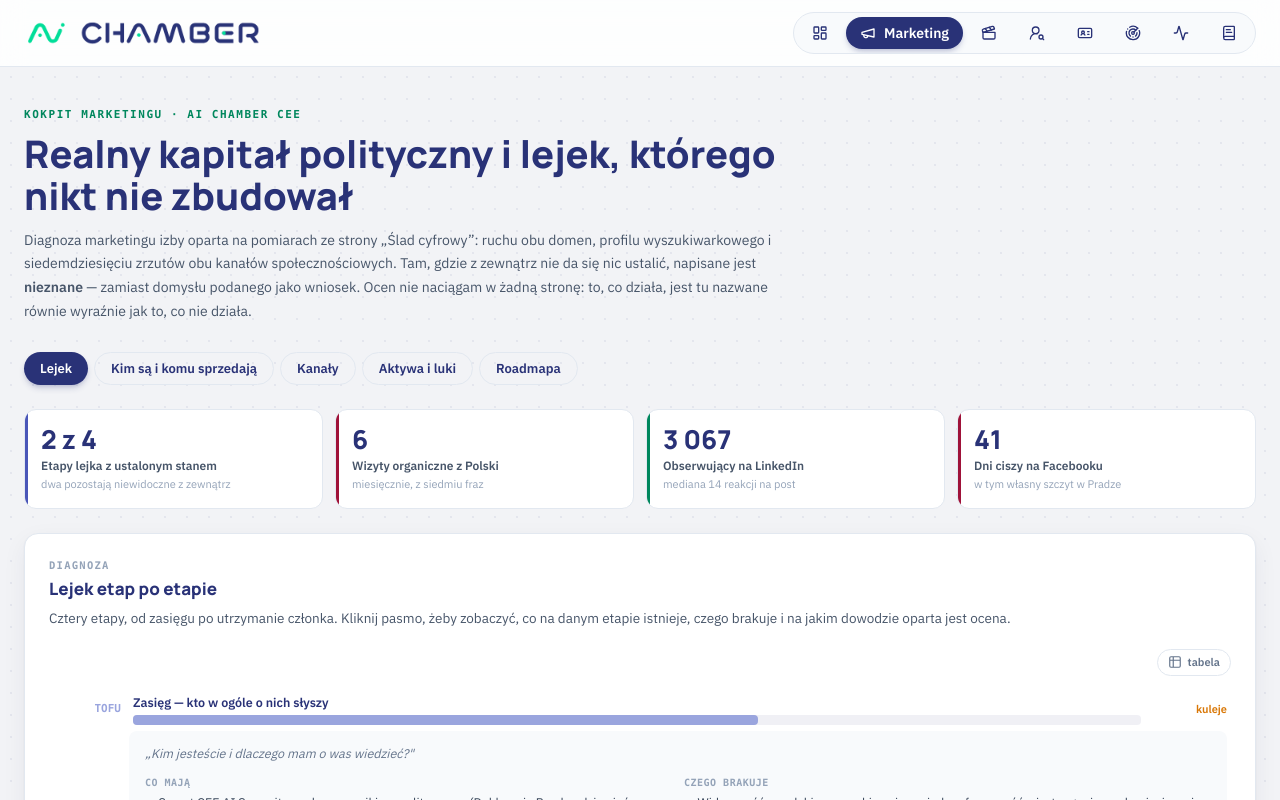
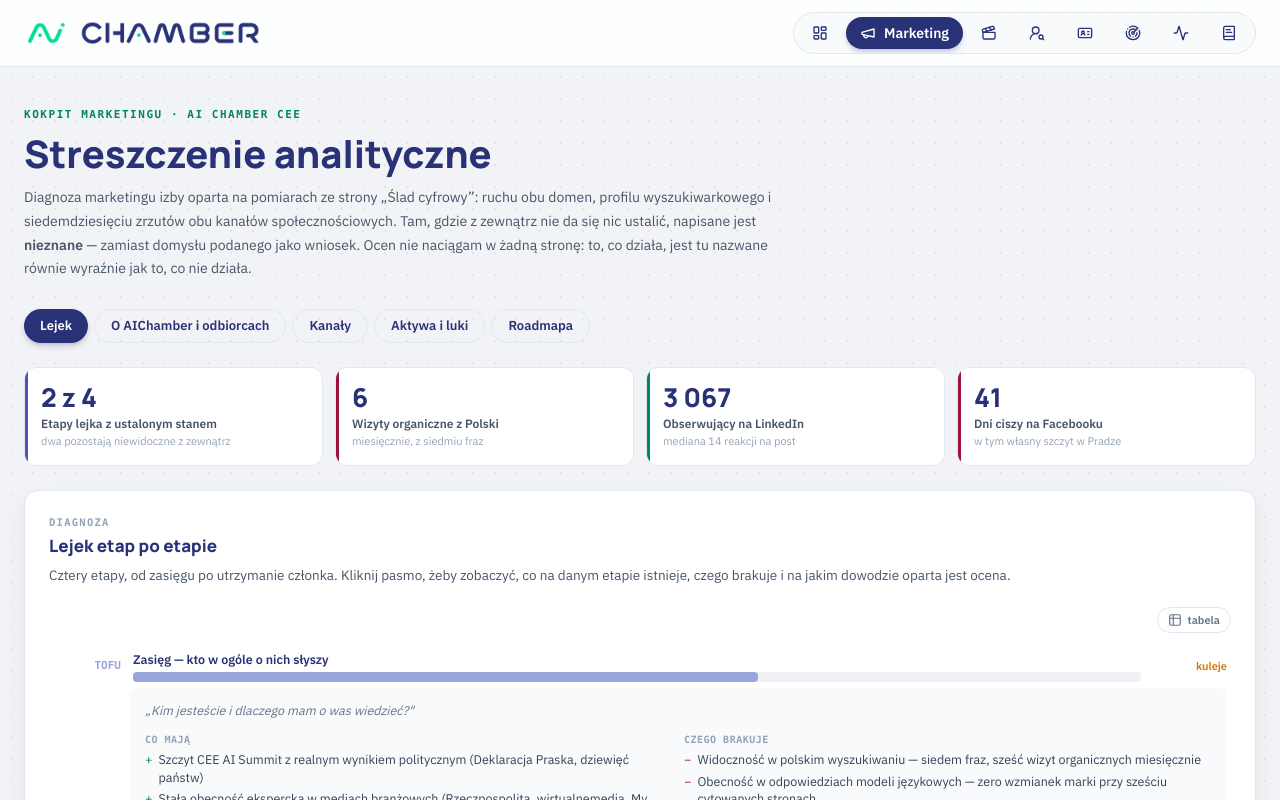
Before and after one commit to NewEUStrategies/AI_Chamber, a React (Vite) app: page / in a window 1280 px wide. Both pictures are taken after a click on the button "Marketing". Shown: the top 800 px of the page. Built offline with nearby package versions, Linux system fonts and the light colour scheme.

Commit message:
Update marketing page header title

```diff
--- a/src/components/marketing/MarketingView.tsx
+++ b/src/components/marketing/MarketingView.tsx
@@ -14,7 +14,7 @@ import type { MarketingSegment } from '@/lib/route';
 
 const SEGMENTS_NAV: { id: string; label: string; render: () => ReactNode }[] = [
   { id: 'lejek', label: 'Lejek', render: () => <FunnelSegment /> },
-  { id: 'kim', label: 'Kim są i komu sprzedają', render: () => <IcpMap segments={SEGMENTS} roles={ROLES} /> },
+  { id: 'kim', label: 'O AIChamber i odbiorcach', render: () => <IcpMap segments={SEGMENTS} roles={ROLES} /> },
   { id: 'kanaly', label: 'Kanały', render: () => <ChannelMatrix rows={CHANNELS} /> },
   { id: 'aktywa', label: 'Aktywa i luki', render: () => <AssetsSegment /> },
   { id: 'roadmapa', label: 'Roadmapa', render: () => <RoadmapBoard horizons={ROADMAP} /> },
@@ -41,7 +41,7 @@ export function MarketingView({ segment }: { segment?: MarketingSegment } = {})
           Kokpit marketingu · AI Chamber CEE
         </p>
         <h1 className="mt-2 max-w-3xl font-display text-[30px] font-extrabold leading-[1.12] text-chamber-navy sm:text-[38px]">
-          Realny kapitał polityczny i lejek, którego nikt nie zbudował
+          Streszczenie analityczne
         </h1>
         <p className="mt-3 max-w-3xl text-[14px] leading-[1.7] text-slate-600">
           Diagnoza marketingu izby oparta na pomiarach ze strony „Ślad cyfrowy”: ruchu obu domen,
--- a/src/content/marketing/icp.ts
+++ b/src/content/marketing/icp.ts
@@ -28,7 +28,7 @@ export const SEGMENTS: IcpSegment[] = [
     size: 'wąska, ale zamożna',
     fit: 4,
     status: 'kuleje',
-    why: 'AI Act to dla nich koszt i ryzyko, a izba siedzi przy stole, przy którym te przepisy powstają. Najmocniejszy argument sprzedażowy, jaki mają — i najsłabiej wykorzystany komercyjnie.',
+    why: 'AI Act to dla nich koszt i ryzyko, a izba zasiada przy stole, przy którym te przepisy powstają. Najmocniejszy argument sprzedażowy, jaki mają — i najsłabiej wykorzystany komercyjnie.',
     evidence: 'Powołanie do European AI Act Advisory Forum przy Komisji Europejskiej; konsultacje systemów wysokiego ryzyka; listy otwarte ws. Digital Omnibus.',
   },
   {
```
